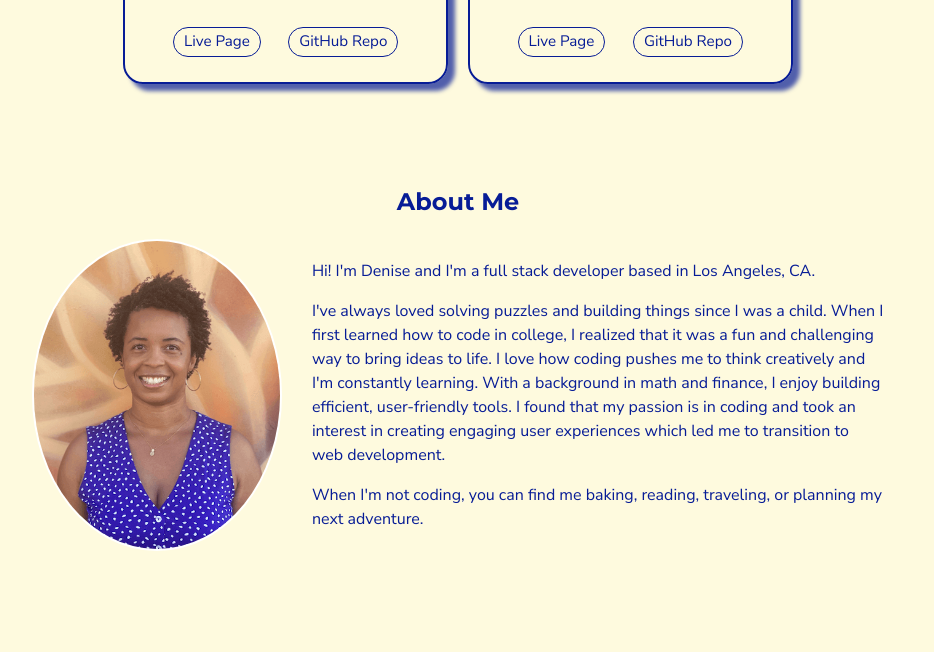
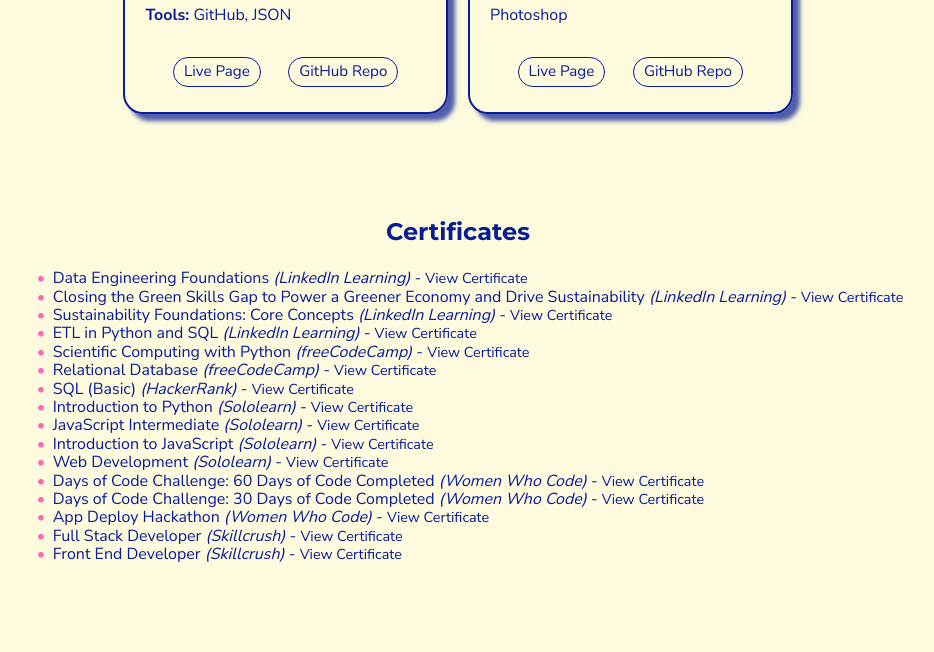
Before and after one commit to DeniseLewis1/portfolio, a website built with Parcel: page index.html in a window 1280 px wide. Shown: the part 2013-2665 px from the top of the page, without its empty margins (182-1116 px from the left). Built offline with nearby package versions, Linux system fonts and the light colour scheme.

Commit message:
Add Certificates section

```diff
--- a/css/main.css
+++ b/css/main.css
@@ -377,6 +377,52 @@
   opacity: 0.8;
 }
 
+/************************* MOBILE STYLES - CERTIFICATES **************************/
+#certificates {
+  display: flex;
+  justify-content: center;
+  align-items: center;
+}
+
+#certificates .certificates-wrapper {
+  display: flex;
+  justify-content: center;
+  align-items: flex-start;
+  flex-flow: column wrap;
+}
+
+.certificates-list {
+  display: flex;
+  justify-content: center;
+  align-items: center;
+  flex-flow: column wrap;
+}
+
+#certificates ul {
+  margin: 0;
+}
+
+#certificates ul li::before {
+  content: "\2022";
+  color: var(--pink);
+  font-weight: bold;
+  display: inline-block;
+  width: 1em;
+  margin-left: -1em;
+}
+
+.certificate-organization {
+  font-style: italic;
+}
+
+#certificates a {
+  font-size: 0.9rem;
+}
+
+#certificates a:hover {
+  color: var(--pink);
+}
+
 /************************* MOBILE STYLES - ABOUT **************************/
 #about {
   display: flex;
@@ -525,6 +571,14 @@
 
   .project-item {
     width: 45%;
+  }
+
+  #certificates .certificates-list {
+    width: 100%;
+  }
+
+  #certificates ul li {
+    margin: 0 20px;
   }
 
   #about figure {
--- a/index.html
+++ b/index.html
@@ -39,6 +39,7 @@
         <ul>
           <li><a href="#skills">Skills</a></li>
           <li><a href="#projects">Projects</a></li>
+          <li><a href="#certificates">Certificates</a></li>
           <li><a href="#about">About</a></li>
           <li><a href="#contact">Contact</a></li>
         </ul>
@@ -196,6 +197,34 @@
       </div>
     </section>
 
+    <section id="certificates">
+      <div class="content-wrapper">
+        <h3>Certificates</h3>
+        <div class="certificates-wrapper">
+          <div class="certificates-list">
+            <ul>
+              <li>Data Engineering Foundations <span class="certificate-organization">(LinkedIn Learning)</span> - <a href="certificates/LinkedIn-Learning-Data-Engineering-Foundations-Certificate.pdf" target="_blank">View Certificate</a></li>
+              <li>Closing the Green Skills Gap to Power a Greener Economy and Drive Sustainability <span class="certificate-organization">(LinkedIn Learning)</span> - <a href="certificates/LinkedIn-Learning-Closing-the-Green-Skills-Gap-to-Power-a-Greener-Economy-and-Drive-Sustainability-Certificate.pdf" target="_blank">View Certificate</a></li>
+              <li>Sustainability Foundations: Core Concepts <span class="certificate-organization">(LinkedIn Learning)</span> - <a href="certificates/LinkedIn-Learning-Sustainability-Foundations-Core-Concepts-Certificate.pdf" target="_blank">View Certificate</a></li>
+              <li>ETL in Python and SQL <span class="certificate-organization">(LinkedIn Learning)</span> - <a href="certificates/LinkedIn-Learning-ETL-in-Python-and-SQL-Certificate.pdf" target="_blank">View Certificate</a></li>
+              <li>Scientific Computing with Python <span class="certificate-organization">(freeCodeCamp)</span> - <a href="certificates/freeCodeCamp-Scientific-Computing-with-Python-Certificate.pdf" target="_blank">View Certificate</a></li>
+              <li>Relational Database <span class="certificate-organization">(freeCodeCamp)</span> - <a href="certificates/freeCodeCamp-Relational-Database-Certificate.pdf" target="_blank">View Certificate</a></li>
+              <li>SQL (Basic) <span class="certificate-organization">(HackerRank)</span> - <a href="certificates/HackerRank-SQL-(Basic)-Certificate.pdf" target="_blank">View Certificate</a></li>
+              <li>Introduction to Python <span class="certificate-organization">(Sololearn)</span> - <a href="certificates/Sololearn-Introduction-to-Python-Certificate.pdf" target="_blank">View Certificate</a></li>
+              <li>JavaScript Intermediate <span class="certificate-organization">(Sololearn)</span> - <a href="certificates/Sololearn-JavaScript-Intermediate-Certificate.pdf" target="_blank">View Certificate</a></li>
+              <li>Introduction to JavaScript <span class="certificate-organization">(Sololearn)</span> - <a href="certificates/Sololearn-Introduction-to-JavaScript-Certificate.pdf" target="_blank">View Certificate</a></li>
+              <li>Web Development <span class="certificate-organization">(Sololearn)</span> - <a href="certificates/Sololearn-Web-Development-Certificate.pdf" target="_blank">View Certificate</a></li>
+              <li>Days of Code Challenge: 60 Days of Code Completed <span class="certificate-organization">(Women Who Code)</span> - <a href="certificates/60-Days-Women-Who-Code-Days-of-Code-2024-Completion-Badge.pdf" target="_blank">View Certificate</a></li>
+              <li>Days of Code Challenge: 30 Days of Code Completed <span class="certificate-organization">(Women Who Code)</span> - <a href="certificates/30-Days-Women-Who-Code-Days-of-Code-2024-Completion-Badge.pdf" target="_blank">View Certificate</a></li>
+              <li>App Deploy Hackathon <span class="certificate-organization">(Women Who Code)</span> - <a href="certificates/Women-Who-Code-App-Deploy-Hackathon-Badge.pdf" target="_blank">View Certificate</a></li>
+              <li>Full Stack Developer <span class="certificate-organization">(Skillcrush)</span> - <a href="certificates/Skillcrush-Full-Stack-Developer-Certificate.pdf" target="_blank">View Certificate</a></li>
+              <li>Front End Developer <span class="certificate-organization">(Skillcrush)</span> - <a href="certificates/Skillcrush-Front-End-Developer-Certificate.pdf" target="_blank">View Certificate</a></li>
+            </ul>
+          </div>
+        </div>
+      </div>
+    </section>
+
     <section id="about">
       <div class="content-wrapper">
         <h3>About Me</h3>
```
